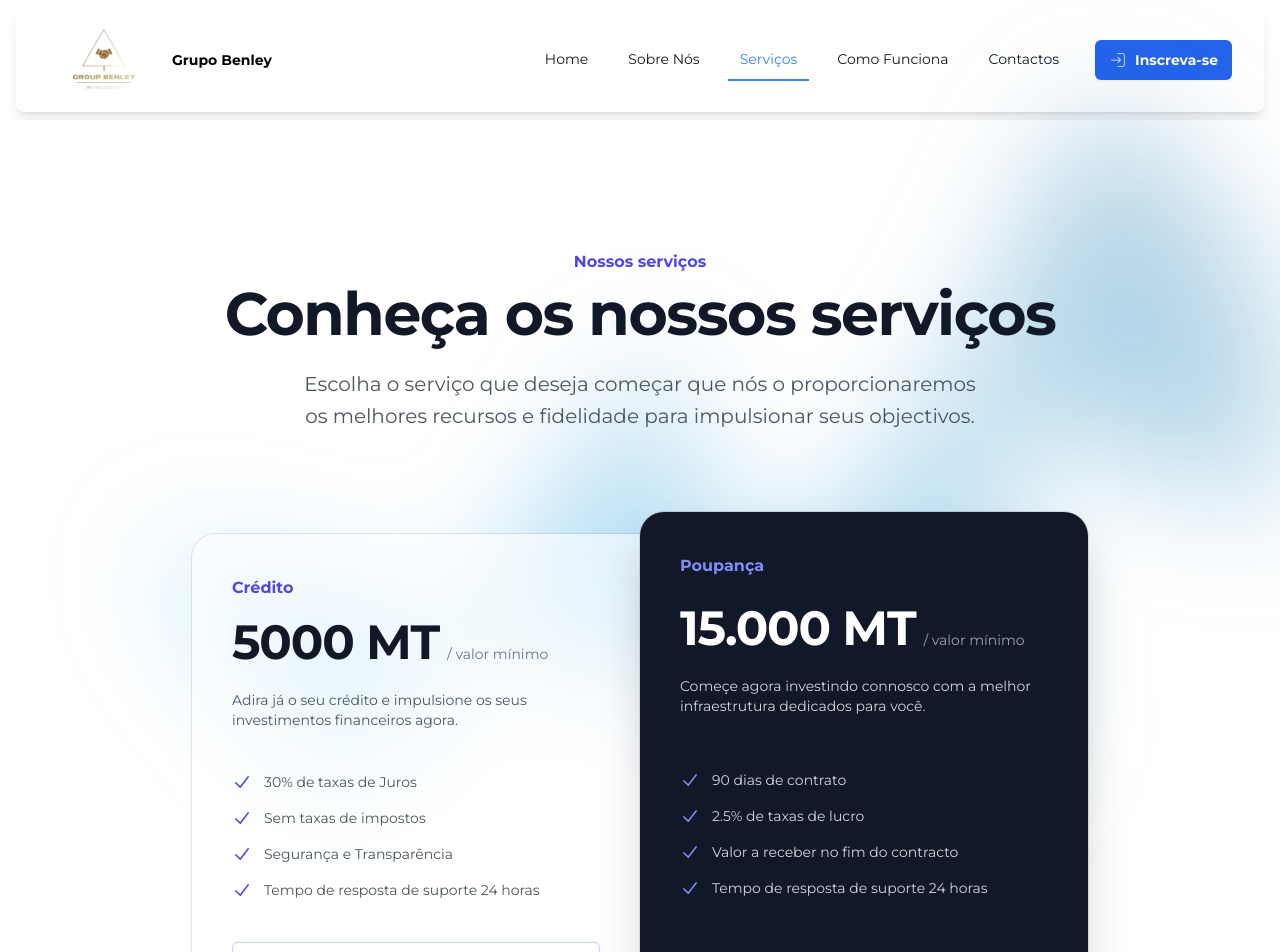
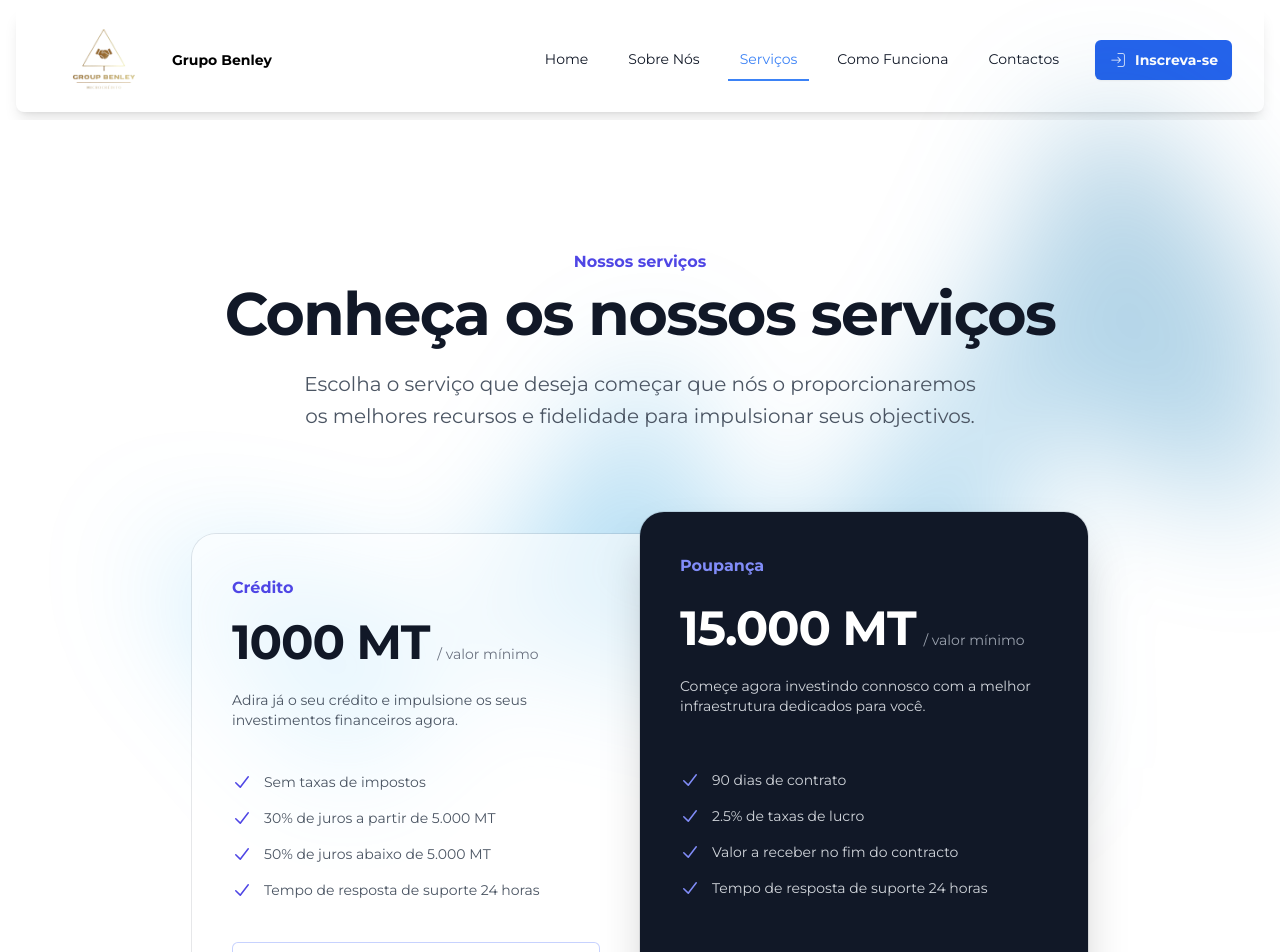
Before and after one commit to darkeny/benley-staggin, a React (Vite) app in the folder ui/evolution/: page /services in a window 1280 px wide. Shown: the top 952 px of the page. Built offline with nearby package versions, Linux system fonts and the light colour scheme; no server answers.

Commit message:
chore: adding help information

```diff
--- a/ui/evolution/src/components/OurService/index.tsx
+++ b/ui/evolution/src/components/OurService/index.tsx
@@ -26,7 +26,7 @@ const OurServices: React.FC = () => {
                     <div data-aos="slide-left" className="rounded-3xl rounded-t-3xl bg-white/60 p-8 ring-1 ring-gray-900/10 sm:mx-8 sm:rounded-b-none sm:p-10 lg:mx-0 lg:rounded-bl-3xl lg:rounded-tr-none">
                         <h3 id="tier-hobby" className="text-base/7 font-semibold text-indigo-600">Crédito</h3>
                         <p className="md:mt-4 flex items-baseline gap-x-2">
-                            <span className="text-2xl md:text-5xl font-semibold tracking-tight text-gray-900">5000 MT</span>
+                            <span className="text-2xl md:text-5xl font-semibold tracking-tight text-gray-900">1000 MT</span>
                             <span className="text-sm text-gray-500">/ valor mínimo</span>
                         </p>
                         <p className="md:my-6 my-5  text-sm text-gray-600">Adira já o seu crédito e impulsione os seus investimentos financeiros agora.</p>
@@ -35,19 +35,19 @@ const OurServices: React.FC = () => {
                                 <svg className="h-6 w-5 flex-none text-indigo-600" viewBox="0 0 20 20" fill="currentColor" aria-hidden="true" data-slot="icon">
                                     <path fillRule="evenodd" d="M16.704 4.153a.75.75 0 0 1 .143 1.052l-8 10.5a.75.75 0 0 1-1.127.075l-4.5-4.5a.75.75 0 0 1 1.06-1.06l3.894 3.893 7.48-9.817a.75.75 0 0 1 1.05-.143Z" clipRule="evenodd" />
                                 </svg>
-                                30% de taxas de Juros
-                            </li>
-                            <li className="flex gap-x-3">
-                                <svg className="h-6 w-5 flex-none text-indigo-600" viewBox="0 0 20 20" fill="currentColor" aria-hidden="true" data-slot="icon">
-                                    <path fillRule="evenodd" d="M16.704 4.153a.75.75 0 0 1 .143 1.052l-8 10.5a.75.75 0 0 1-1.127.075l-4.5-4.5a.75.75 0 0 1 1.06-1.06l3.894 3.893 7.48-9.817a.75.75 0 0 1 1.05-.143Z" clipRule="evenodd" />
-                                </svg>
                                 Sem taxas de impostos
                             </li>
                             <li className="flex gap-x-3">
-                                <svg className="h-6 w-5 flex-none text-indigo-600" viewBox="0 0 20 20" fill="currentColor" aria-hidden="true" data-slot="icon">
+                                <svg className="h-6 w-5 flex-none text-indigo-600" viewBox="0 0 20 20" fill="currentColor" aria-hidden="true">
                                     <path fillRule="evenodd" d="M16.704 4.153a.75.75 0 0 1 .143 1.052l-8 10.5a.75.75 0 0 1-1.127.075l-4.5-4.5a.75.75 0 0 1 1.06-1.06l3.894 3.893 7.48-9.817a.75.75 0 0 1 1.05-.143Z" clipRule="evenodd" />
                                 </svg>
-                                Segurança e Transparência
+                                30% de juros a partir de 5.000 MT
+                            </li>
+                            <li className="flex gap-x-3">
+                                <svg className="h-6 w-5 flex-none text-indigo-600" viewBox="0 0 20 20" fill="currentColor" aria-hidden="true">
+                                    <path fillRule="evenodd" d="M16.704 4.153a.75.75 0 0 1 .143 1.052l-8 10.5a.75.75 0 0 1-1.127.075l-4.5-4.5a.75.75 0 0 1 1.06-1.06l3.894 3.893 7.48-9.817a.75.75 0 0 1 1.05-.143Z" clipRule="evenodd" />
+                                </svg>
+                                50% de juros abaixo de 5.000 MT
                             </li>
                             <li className="flex gap-x-3">
                                 <svg className="h-6 w-5 flex-none text-indigo-600" viewBox="0 0 20 20" fill="currentColor" aria-hidden="true" data-slot="icon">
```
